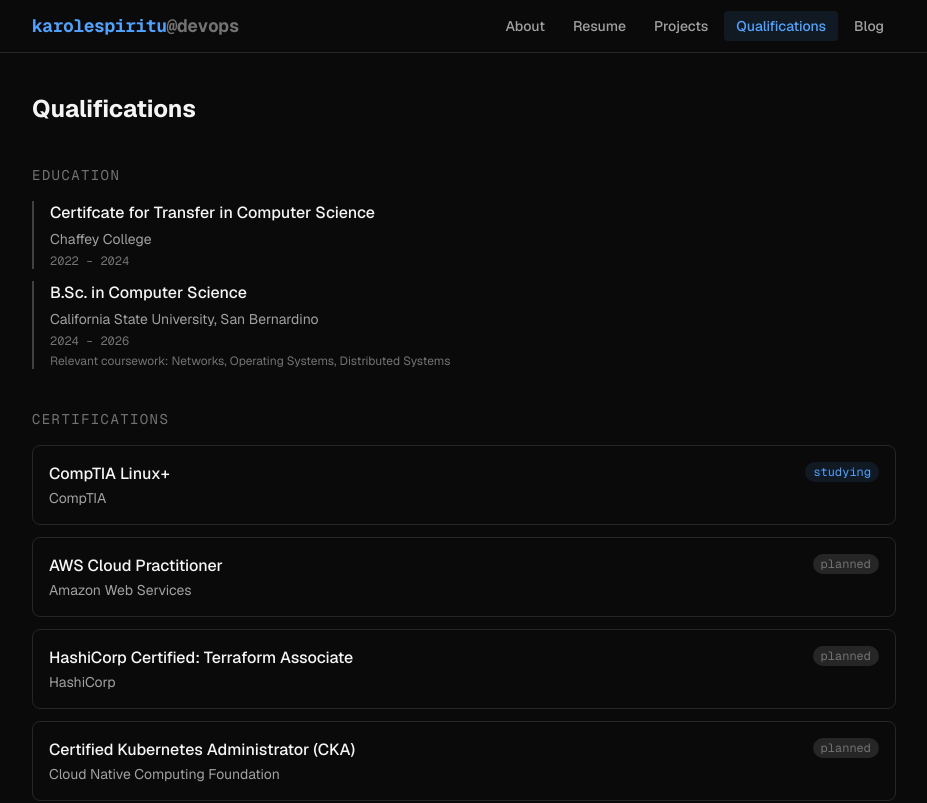
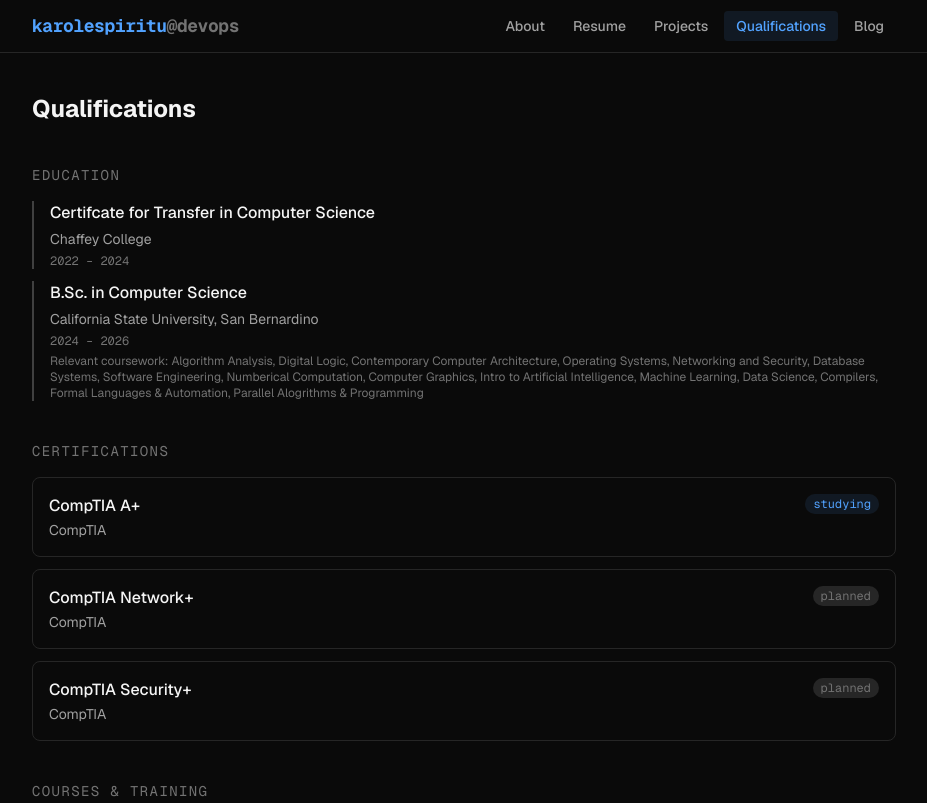
Before and after one commit to kayspadess/WebsitePortfolio, a Next.js app: page /qualifications in a window 1280 px wide. Shown: the top 803 px of the page, without its empty margins (176-1103 px from the left). Built offline with nearby package versions, Linux system fonts and the light colour scheme.

Commit message:
certfications editing

```diff
--- a/app/qualifications/page.tsx
+++ b/app/qualifications/page.tsx
@@ -1,22 +1,17 @@
 const certifications = [
   {
-    name: "CompTIA Linux+",
+    name: "CompTIA A+",
     issuer: "CompTIA",
     status: "studying",
   },
   {
-    name: "AWS Cloud Practitioner",
-    issuer: "Amazon Web Services",
+    name: "CompTIA Network+",
+    issuer: "CompTIA",
     status: "planned",
   },
   {
-    name: "HashiCorp Certified: Terraform Associate",
-    issuer: "HashiCorp",
-    status: "planned",
-  },
-  {
-    name: "Certified Kubernetes Administrator (CKA)",
-    issuer: "Cloud Native Computing Foundation",
+    name: "CompTIA Security+",
+    issuer: "CompTIA",
     status: "planned",
   },
 ];
@@ -31,7 +26,7 @@ const education = [
     degree: "B.Sc. in Computer Science",
     school: "California State University, San Bernardino",
     period: "2024 – 2026",
-    notes: "Relevant coursework: Networks, Operating Systems, Distributed Systems",
+    notes: "Relevant coursework: Algorithm Analysis, Digital Logic, Contemporary Computer Architecture, Operating Systems, Networking and Security, Database Systems, Software Engineering, Numberical Computation, Computer Graphics, Intro to Artificial Intelligence, Machine Learning, Data Science, Compilers, Formal Languages & Automation, Parallel Alogrithms & Programming",
   },
 ];
 
```
